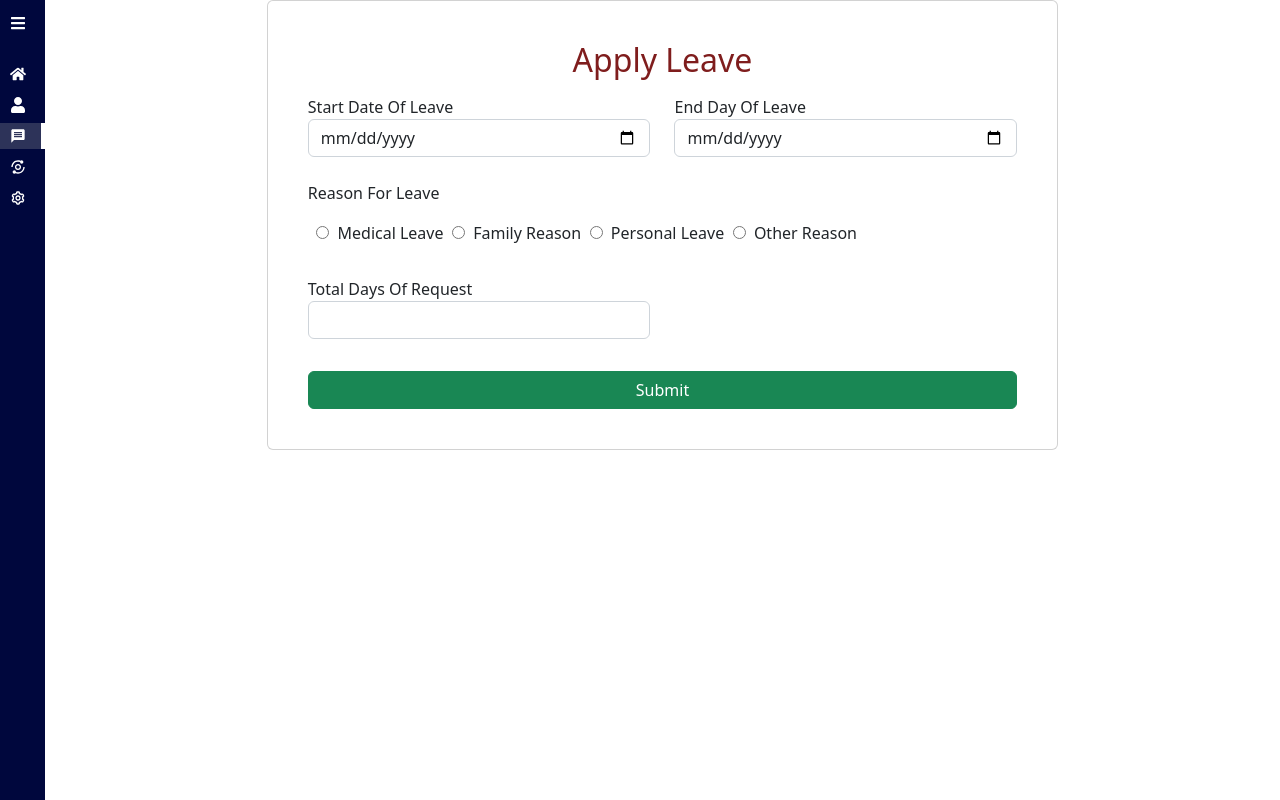
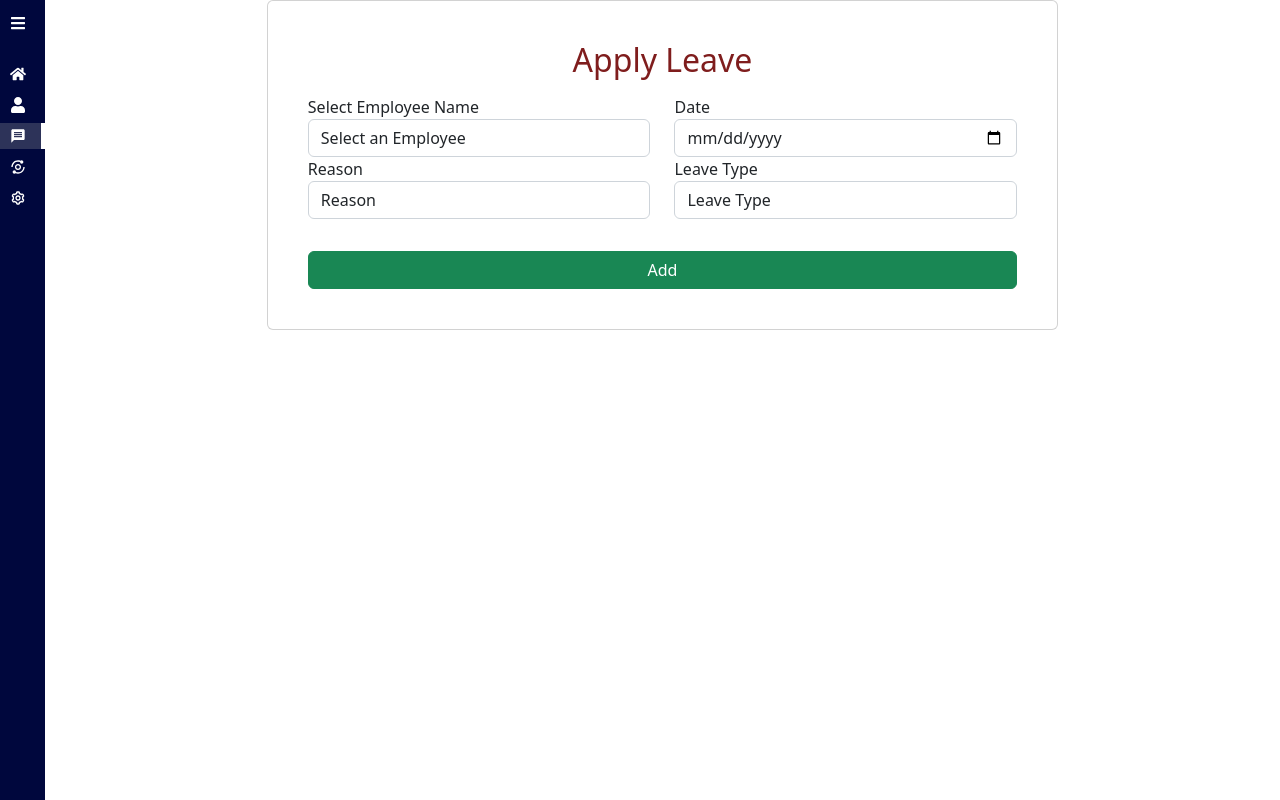
Before and after one commit to niklesh-zd/zd-payroll, a React (Create React App) app in the folder payroll-front/: page /Leave in a window 1280 px wide. Built offline with nearby package versions, Linux system fonts and the light colour scheme.

Commit message:
add leave form

```diff
--- a/payroll-front/src/pages/Employee/AddEmployee.jsx
+++ b/payroll-front/src/pages/Employee/AddEmployee.jsx
@@ -1,11 +1,12 @@
 import React, { useEffect, useState } from 'react'
 // import validator from 'validator'
 import axios from 'axios'
+import { useNavigate } from 'react-router';
 function AddEmployee(props) {
   console.log('props',props);
   const [fields, setFields] = useState({})
   const [errors, setErrors] = useState({})
-
+  const navigate = useNavigate()
   function ValidateDOB() {
     var lblError = document.getElementById('lblError')
 
@@ -60,6 +61,8 @@ useEffect(()=>{
       axios.post('http://localhost:7071/emp/add_employ', fields)
           .then((response)=>{
             console.log('success',response)
+        navigate('/settings/manageprofile')
+
           })
           .catch(error => {
               console.error('There was an error!', error);
@@ -155,10 +158,8 @@ useEffect(()=>{
                         First Name:
                       </label>
                       <input
-
                         type="text"
                         style={{ textTransform: 'capitalize' }}
-                        // onkeydown="retu"
                         name="First_Name"
                         pattern="^[A-Za-z]+$"
                         minLength="2"
@@ -247,7 +248,6 @@ useEffect(()=>{
                         Date Of Joining:
                       </label>
                       <input
-
                         type="date"
                         name="date_of_joining"
                         className="form-control"
@@ -335,7 +335,6 @@ useEffect(()=>{
                       <select
                         name="Blood_Group"
                         className="form-control"
-
                         value={fields.Blood_Group}
                         onChange={(e) => handleChange(e)}
                       >
--- a/payroll-front/src/pages/Leave.jsx
+++ b/payroll-front/src/pages/Leave.jsx
@@ -1,32 +1,31 @@
+import axios from 'axios'
 import { useState } from 'react'
 import { Link, useNavigate } from 'react-router-dom'
 
-const AddEmployee = () => {
-  const [id, idchange] = useState('')
-  const [name, namechange] = useState('')
-  const [email, emailchange] = useState('')
-  const [phone, phonechange] = useState('')
-  const [active, activechange] = useState(true)
-  const [validation, valchange] = useState(false)
+const Leaves = () => {
+  const [leavesData, setLeavesData] = useState({})
 
   const navigate = useNavigate()
 
+  const handleChange = (e) => {
+    let leavesObj = { ...leavesData }
+    leavesObj[e.target.name] = e.target.value
+    setLeavesData(leavesObj)
+  }
+  console.log(leavesData);
+  console.log('leavesData', leavesData)
   const handlesubmit = (e) => {
     e.preventDefault()
-    const empdata = { name, email, phone, active, id }
-    fetch('http://192.168.29.37:7071/emp/post_some_data', {
-      method: 'POST',
-      headers: { 'content-type': 'application/json' },
-      body: JSON.stringify(empdata),
+    console.log('0000');
+      axios.post('http://localhost:7071/Emp_Leave/leave', leavesData)
+      .then((response)=>{
+        console.log('success',response)
+    // navigate('/settings/manageprofile')
+
       })
-      .then((res) => {
-        alert('Saved successfully.')
-        console.log({ res }, '==============babu')
-        navigate('/settings/manageprofile')
-      })
-      .catch((err) => {
-        console.log(err.message)
-      })
+      .catch(error => {
+          console.error('There was an error!', error);
+      });
   }
 
   return (
@@ -41,76 +40,86 @@ const AddEmployee = () => {
               <div className="row">
                 <div className="col-lg-6 col-md-6 col-sm-6 col-xs-12">
                   <div className="form-group">
-                    <label>Start Date Of Leave</label>
+                    <label className="profile_details_text">
+                      Select Employee Name
+                    </label>
+                    <select
+                      name="userid"
+                      className="form-control"
+                      value={leavesData.userid}
+                      onChange={(e) => handleChange(e)}
+                      placeholder="Select Employee"
+                    >
+                      <option disabled={true} selected={true}>
+                        Select an Employee
+                      </option>
+                      <option>Anmol</option>
+                      <option>shalini</option>
+                      <option>Sanjay</option>
+                    </select>
+                  </div>
+                </div>
+                <div className="col-lg-6 col-md-6 col-sm-6 col-xs-12">
+                  <div className="form-group">
+                    <label>Date</label>
                     <input
                       type="date"
                       min="2"
                       max="50"
-                      name=""
-                      //   value={fields.STREAM}
-                      //   onChange={(e) => handleChange(e)}
-                      className="form-control"
-                    ></input>
-                  </div>
-                </div>
-                <div className="col-lg-6 col-md-6 col-sm-6 col-xs-12">
-                  <div className="form-group">
-                    <label>End Day Of Leave</label>
-                    <input
-                      type="date"
-                      min="2"
-                      max="50"
-                      name=""
-                      //   value={fields.STREAM}
-                      //   onChange={(e) => handleChange(e)}
+                      name="DATE"
+                      value={leavesData.DATE}
+                      onChange={(e) => handleChange(e)}
                       className="form-control"
                     ></input>
                   </div>
                 </div>
               </div>
               <div className="row">
-                <div className="col-lg-12 col-md-12 col-sm-12 col-xs-12">
+              <div className="col-lg-6 col-md-6 col-sm-6 col-xs-12">
                   <div className="form-group">
-                    &nbsp;{' '}
-                    <p> Reason For Leave</p>
-                    &nbsp;{' '}
-                    <input
-                      type="radio"
-                      id="medical_l"
-                      name="leave_reason"
-                      defaultValue="medical_l"
-                    />
-                    &nbsp; <label htmlFor="medical_l">Medical Leave</label>
-                    &nbsp;{' '}
-                    <input
-                      type="radio"
-                      id="family_r"
-                      name="leave_reason"
-                      defaultValue="family_r"
-                    />
-                    &nbsp; <label htmlFor="family_r">Family Reason</label>
-                    &nbsp;{' '}
-                    <input
-                      type="radio"
-                      id="personal_l"
-                      name="leave_reason"
-                      defaultValue="personal_l"
-                    />
-                    &nbsp; <label htmlFor="personal_l">Personal Leave</label>
-                    &nbsp;{' '}
-                    <input
-                      type="radio"
-                      id="other_r"
-                      name="leave_reason"
-                      defaultValue="other_r"
-                    />
-                    &nbsp; <label htmlFor="other_r">Other Reason</label>
+                    <label className="profile_details_text">
+                      Reason
+                    </label>
+                    <select
+                      name="REASON_FOR_LEAVE"
+                      className="form-control"
+                      value={leavesData.REASON_FOR_LEAVE}
+                      onChange={(e) => handleChange(e)}
+                      placeholder="Leave Reason"
+                    >
+                      <option disabled={true} selected={true}>
+                        Reason
+                      </option>
+                      <option>Sick Leave</option>
+                      <option>Casual Leave</option>
+                      <option>Compensatory Leave</option>
+                    </select>
+                  </div>
+                </div>
+              <div className="col-lg-6 col-md-6 col-sm-6 col-xs-12">
+                  <div className="form-group">
+                    <label className="profile_details_text">
+                      Leave Type
+                    </label>
+                    <select
+                      name="LEAVE_TYPE"
+                      className="form-control"
+                      value={leavesData.LEAVE_TYPE}
+                      onChange={(e) => handleChange(e)}
+                      placeholder="Leave Type"
+                    >
+                      <option disabled={true} selected={true}>
+                        Leave Type
+                      </option>
+                      <option>full</option>
+                      <option>half</option>
+                    </select>
                   </div>
                 </div>
               </div>
-              <div className="row">
+              {/* <div className="row">
                 <div className="col-lg-6 col-md-6 col-sm-6 col-xs-12">
-                  <div className="form-group pt-8">
+                  <div className="form-group pt-2">
                     <label>Total Days Of Request</label>
                     <input
                       type="number"
@@ -123,12 +132,13 @@ const AddEmployee = () => {
                     ></input>
                   </div>
                 </div>
-              </div>
+              </div> */}
               <div className="row">
                 <div className="submit pt-8">
                   <div className="form-group">
                     <input
                       type="submit"
+                      value="Add"
                       className="col-lg-12 col-md-12 col-sm-12 col-xs-12 btn btn-success"
                     />
                   </div>
@@ -142,4 +152,4 @@ const AddEmployee = () => {
   )
 }
 
-export default AddEmployee
+export default Leaves
```
Lines whose indentation alone changed are shown as unchanged.
